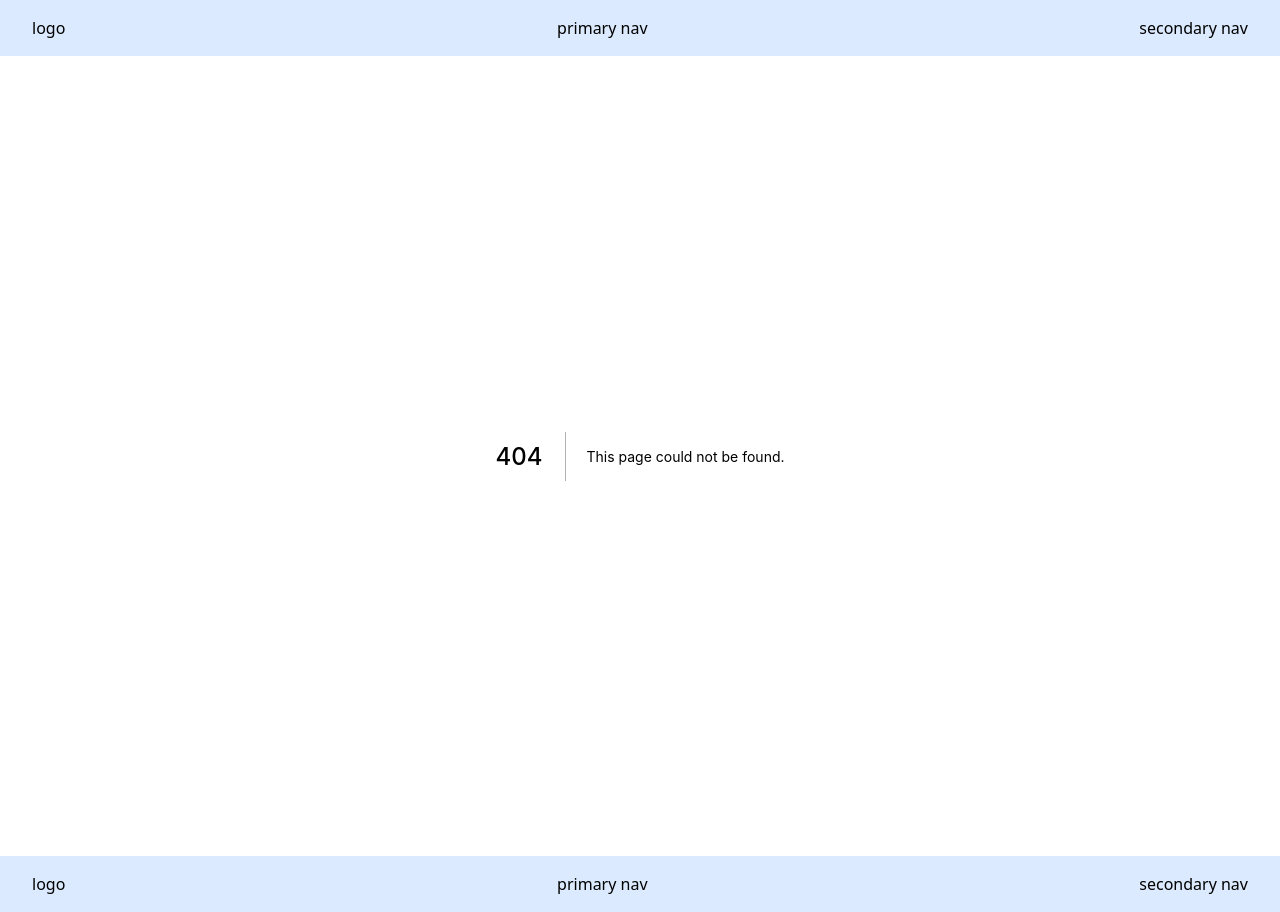
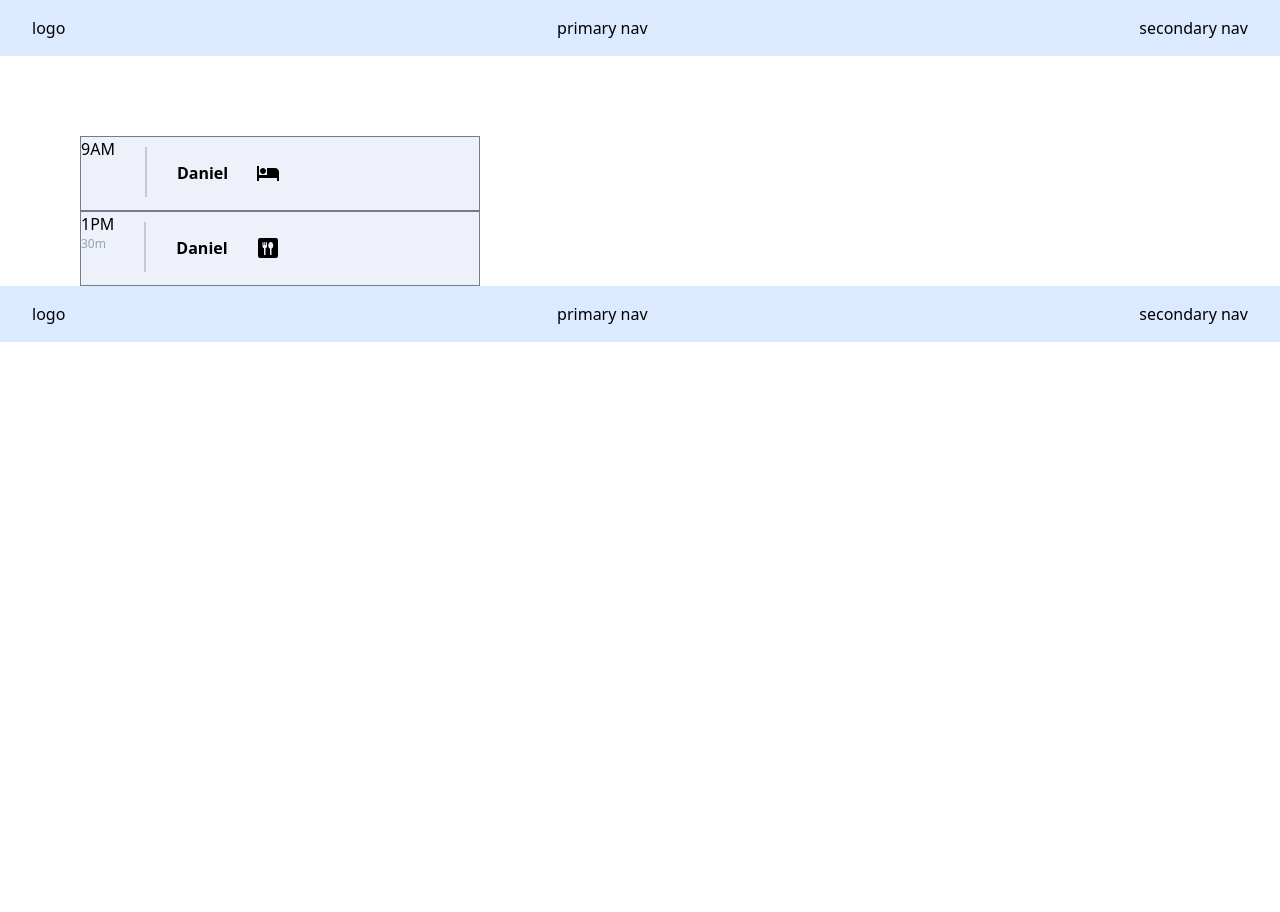
Before and after one commit to yasinnkhann/baby-manager, a Next.js app: page /calendar in a window 1280 px wide. Before the commit this address had no page. After the commit the page ends 800 px from the top, so only its background shows below. Built offline with nearby package versions, Linux system fonts and the light colour scheme.

Commit message:
calendar list view front end skeleton

```diff
--- /dev/null
+++ b/components/Calendar/Event.js
@@ -0,0 +1,31 @@
+import react, { useState, useEffect } from 'react';
+import DiningIcon from '@mui/icons-material/Dining';
+import SleepingIcon from '@mui/icons-material/LocalHotel';
+
+function Event(props) {
+  function getDuration(startTime, endTime) {}
+
+  return (
+    <div className='mx-20 box bg-[#EFF1FA] flex gap-x-20  justify-start border border-gray-600/75'>
+      <div className='event-left'>
+        <div className='start-time'>{props.startTime}</div>
+        {props.type === 'eat' ? (
+          <div className='duration text-xs text-slate-400'> 30m </div>
+        ) : (
+          <div className='duration text-slate-400'>
+            {' '}
+            {getDuration(props.startTime, props.endTime)}{' '}
+          </div>
+        )}
+      </div>
+      <div className='divider border border-gray-400/50'></div>
+      <div className='my-6 event-right'>
+        <div className='right-subcontainer'>
+          <div className='baby-name mr-7 font-bold '>{props.babyName}</div>
+          {props.type === 'eat' ? <DiningIcon /> : <SleepingIcon />}
+        </div>
+      </div>
+    </div>
+  );
+}
+export default Event;
--- /dev/null
+++ b/components/Calendar/ListView.js
@@ -0,0 +1,47 @@
+import react, { useState, useEffect } from 'react';
+import Event from './/Event.js';
+
+var events = [
+  { babyName: 'Daniel', type: 'sleep', startTime: '9AM', endTime: '12PM' },
+
+  {
+    babyName: 'Daniel',
+    type: 'eat',
+    typeOfFood: 'milk',
+    foodAmount: '28oz',
+    startTime: '1PM',
+  },
+];
+
+// useEffect(()=> {
+
+// })
+
+function ListView() {
+  const [date, setDate] = useState(currentDate());
+
+  function currentDate() {
+    var today = new Date();
+    var dd = String(today.getDate()).padStart(2, '0');
+    var mm = String(today.getMonth() + 1).padStart(2, '0'); //January is 0!
+    var yyyy = today.getFullYear();
+    today = mm + '/' + dd + '/' + yyyy;
+    return today;
+  }
+
+  return (
+    <div className='listview-container mt-20'>
+      {events.map((event, i) => {
+        return (
+          <Event
+            key={i}
+            type={event.type}
+            babyName={event.babyName}
+            startTime={event.startTime}
+          />
+        );
+      })}
+    </div>
+  );
+}
+export default ListView;
--- /dev/null
+++ b/components/Calendar/WeeklyView.js
@@ -0,0 +1,5 @@
+function WeeklyView() {
+  return <h1></h1>;
+}
+
+export default WeeklyView;
--- /dev/null
+++ b/pages/calendar.js
@@ -0,0 +1,13 @@
+import WeeklyView from '../components/Calendar/WeeklyView.js';
+import ListView from '../components/Calendar/ListView.js';
+
+function Calendar() {
+  return (
+    <>
+      <WeeklyView />
+      <ListView />
+    </>
+  );
+}
+
+export default Calendar;
--- a/styles/globals.css
+++ b/styles/globals.css
@@ -12,4 +12,27 @@
   .sb-buffer {
     padding: 15px 0px;
   }
+  .box {
+    width: 400px;
+    height: 75px;
+  }
+
+  .baby-name {
+    /* font-family: 'Courier New', Courier, monospace */
+  }
+
+  .right-subcontainer {
+    display: flex;
+  }
+
+  .start-time {
+    /* font-family: 'Courier New', Courier, monospace */
+  }
+
+  .divider {
+    height: 50px;
+    margin-top: 10px;
+    margin-right: -50px;
+    margin-left: -50px;
+  }
 }
```
